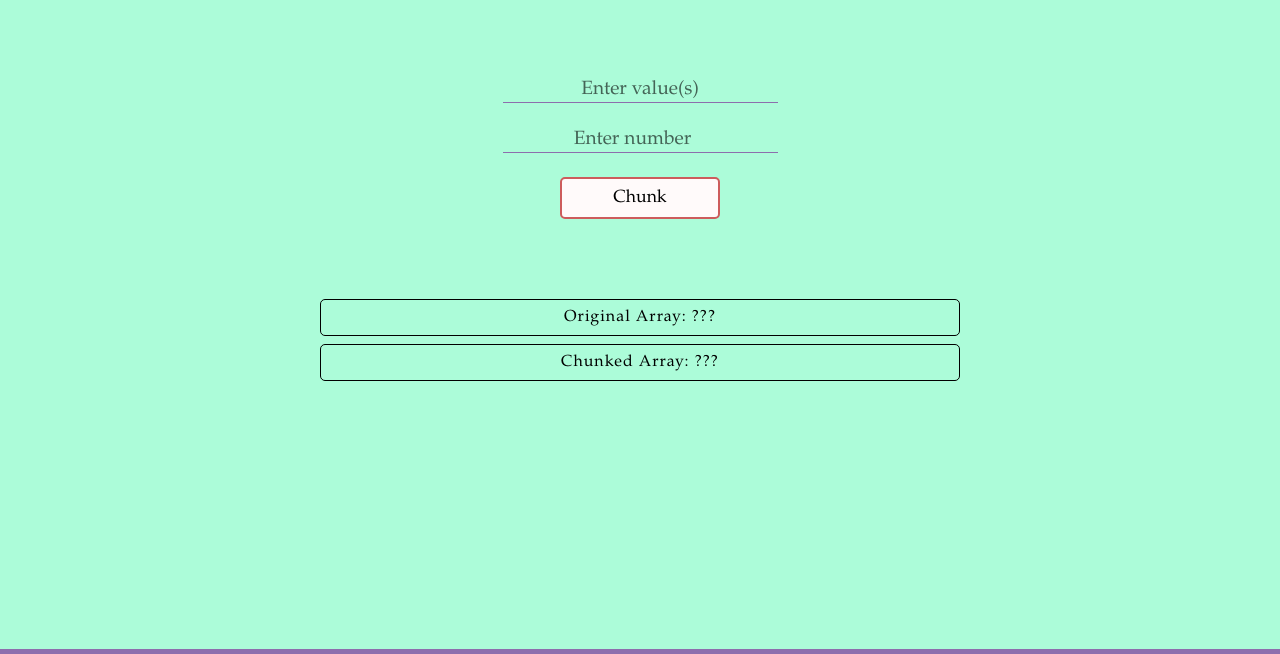
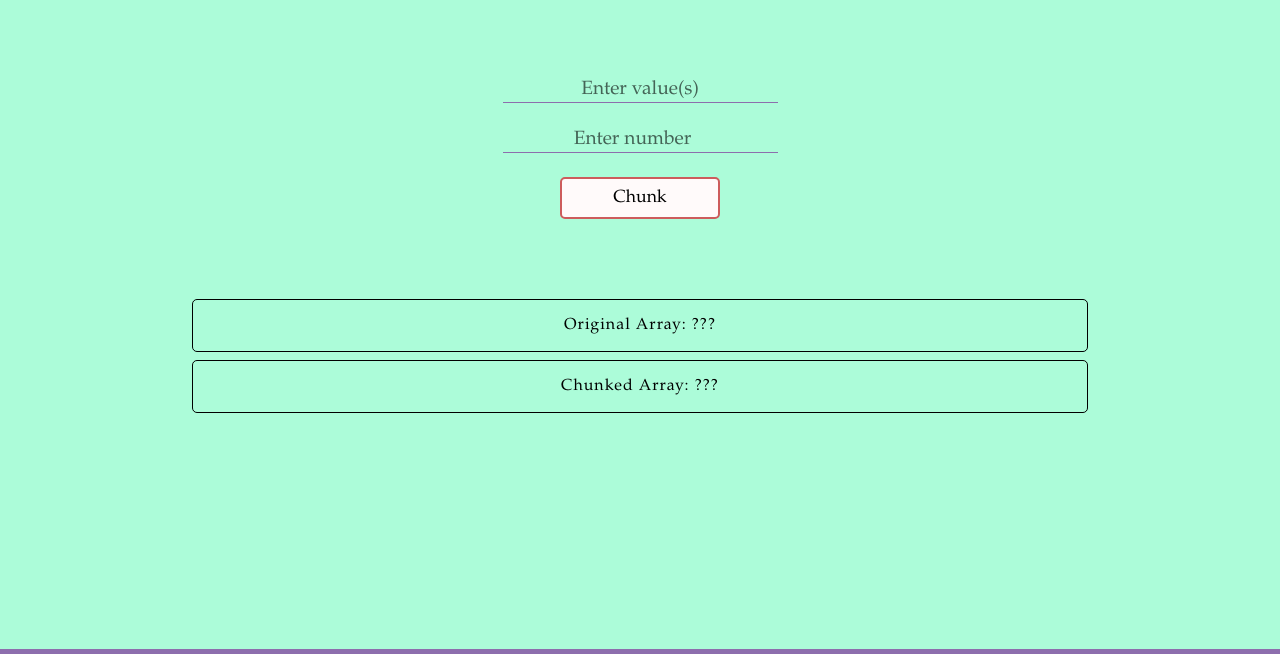
Before and after one commit to LyndonPanton/ChunkyMonkey, a plain HTML site: page index.html in a window 1280 px wide. Shown: the part 84-738 px from the top of the page. Drawn offline with Linux system fonts and the light colour scheme.

Commit message:
Made display elements larger

```diff
--- a/css/styles.css
+++ b/css/styles.css
@@ -68,10 +68,10 @@ main {
 }
 
 .display {
-	margin: 0 25vw 1vh;
+	margin: 0 15vw 1vh;
 	border: 1px solid black;
 	border-radius: 5px;
-	padding: 1vh 0;
+	padding: 2vh 0;
 }
 
 .form-input {
```
